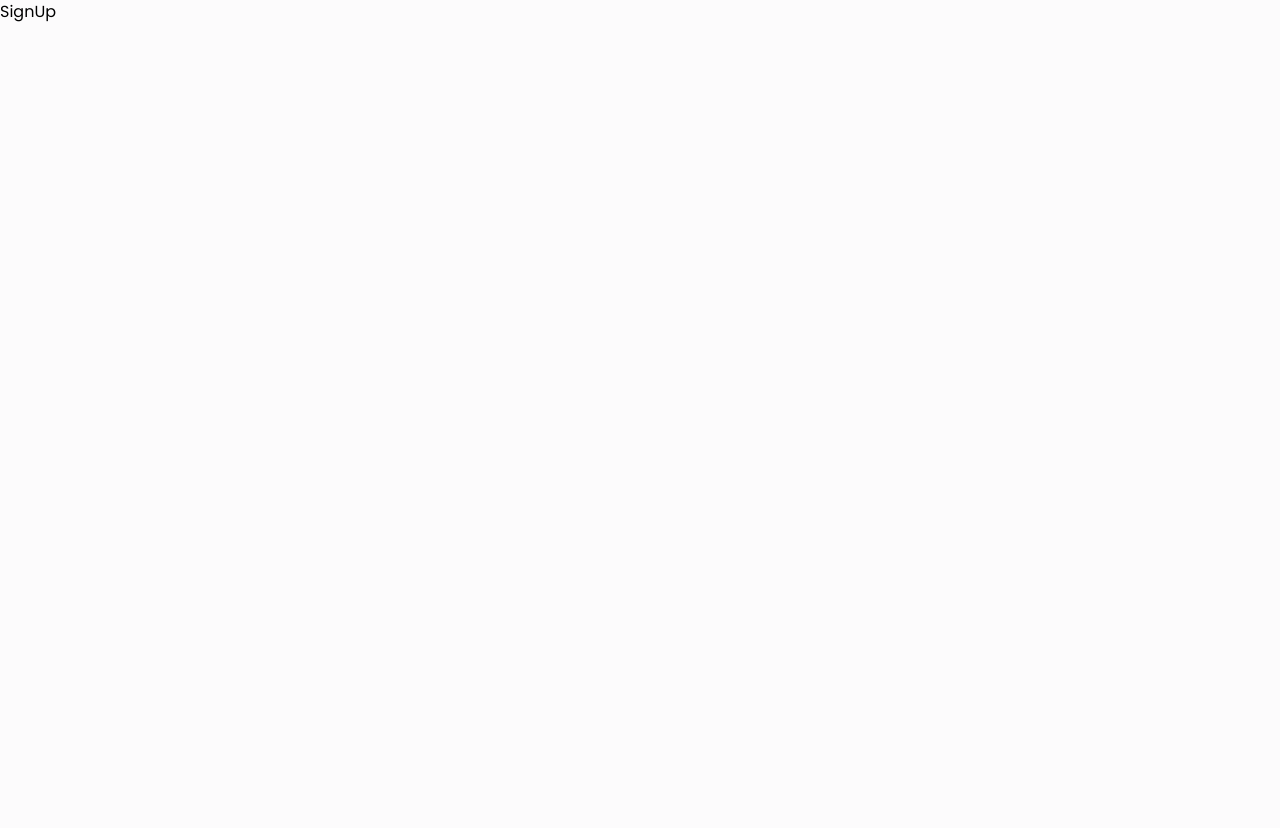
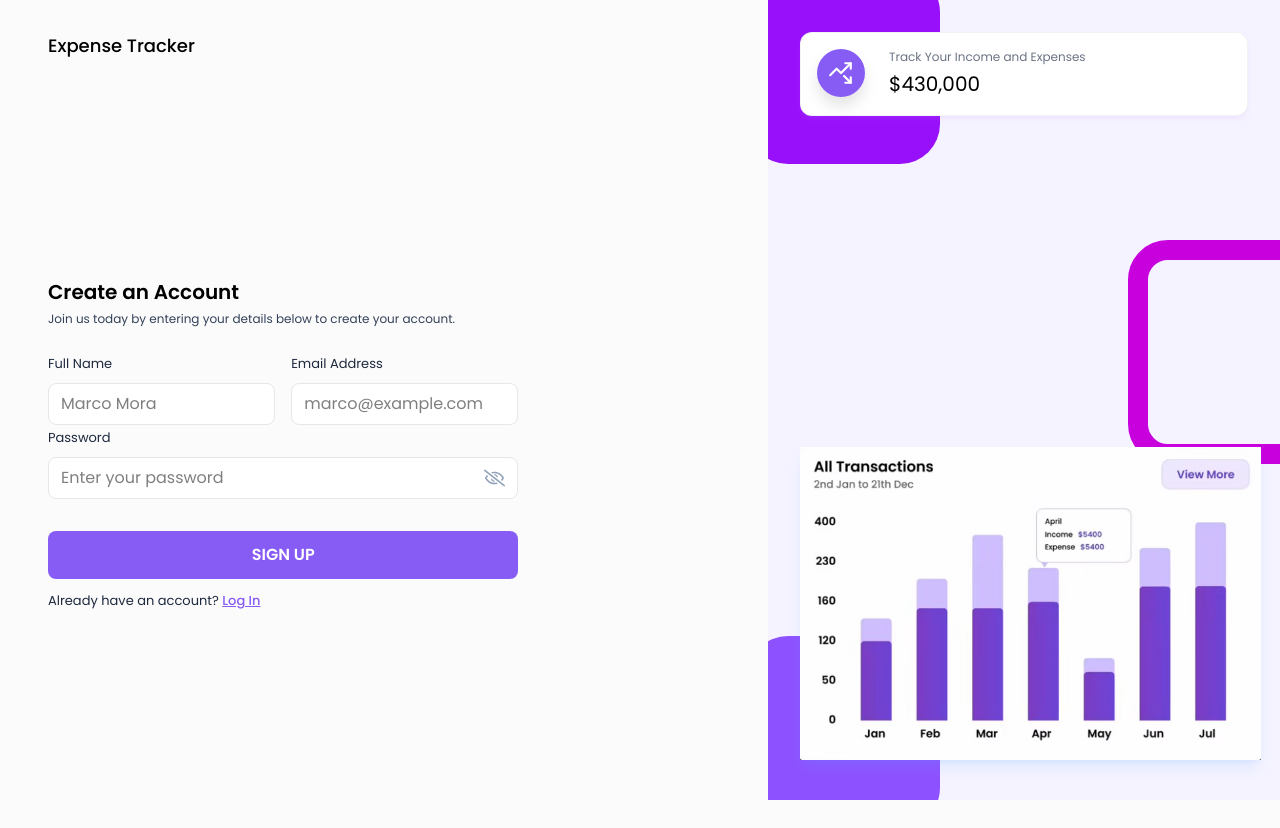
Before and after one commit to moramarcomg/expenseTracker, a React (Vite) app in the folder frontend/expense-tracker/: page /signUp in a window 1280 px wide. Before the commit the page ends 800 px from the top, so only its background shows below. Built offline with nearby package versions, Linux system fonts and the light colour scheme.

Commit message:
Feat: Sign Up page working

```diff
--- a/frontend/expense-tracker/src/index.css
+++ b/frontend/expense-tracker/src/index.css
@@ -23,5 +23,5 @@
 }
 
 .btn-primary{
-    @apply w-full text-sm font-medium text-white bg-violet-500 shadow-lg shadow-purple-600/5 p-[10px] rounded-md my-1 hover:bg-purple-600/15 hover:text-purple-600;
+    @apply w-full text-sm font-medium text-white bg-violet-500 shadow-lg shadow-purple-600/5 p-2.5 rounded-md my-1 hover:bg-purple-600/15 hover:text-purple-600;
 }
--- a/frontend/expense-tracker/src/pages/Auth/Login.jsx
+++ b/frontend/expense-tracker/src/pages/Auth/Login.jsx
@@ -2,6 +2,7 @@ import React, { useState } from 'react'
 import { useNavigate, Link } from 'react-router-dom'
 import AuthLayout from '../../components/layouts/AuthLayout'
 import Input from '../../components/Inputs/Input'
+import { validateEmail } from '../../utils/helper'
 
 const Login = () => {
   const [email, setEmail] = useState("");
@@ -13,6 +14,21 @@ const Login = () => {
   //Handle Login Form Submit
   const handleLogin = async (e) => {
     e.preventDefault();
+
+    if(!validateEmail(email)){
+      setError("Please enter a valid email address");
+      return;
+    }
+    if(!password){
+      setError("Please enter your password");
+      return;
+    }
+
+    setError
+
+
+    //Login API Call
+
   };
 
   return (
--- a/frontend/expense-tracker/src/pages/Auth/SignUp.jsx
+++ b/frontend/expense-tracker/src/pages/Auth/SignUp.jsx
@@ -1,8 +1,79 @@
-import React from 'react'
+import React, { useState } from 'react'
+import { useNavigate, Link } from 'react-router-dom'
+import AuthLayout from '../../components/layouts/AuthLayout'
+import Input from '../../components/Inputs/Input'
+import { validateEmail } from '../../utils/helper'
 
 const SignUp = () => {
+  const [profilePic, setProfilePic] = useState(null);
+  const [fullName, setFullName] = useState("");
+  const [email, setEmail] = useState("");
+  const [password, setPassword] = useState("");
+
+  const [error, setError] = useState(null);
+
+  const navigate = useNavigate();
+
+  //Handle Sign Up Form Submit
+  const handleSignUp = async (e) => {
+    e.preventDefault();
+  }
+
   return (
-    <div>SignUp</div>
+    <AuthLayout>
+      <div className="lg:w-[70%] h-3/4 md:h-full flex flex-col justify-center">
+        <h3 className="text-xl font-semibold text-black">Create an Account</h3>
+        <p className="text-xs text-slate-700 mt-1.25 mb-6">
+          Join us today by entering your details below to create your account.
+        </p>
+
+        <form onSubmit={handleSignUp}>
+          <div className="flex gap-4">
+            <div className="flex-1">
+              <Input
+                value={fullName}
+                onChange={({target}) => setFullName(target.value)}
+                label="Full Name"
+                placeholder="Marco Mora"
+                type="text"
+              />
+            </div>
+            <div className="flex-1">
+              <Input
+                value={email}
+                onChange={({target}) => setEmail(target.value)}
+                label="Email Address"
+                placeholder="marco@example.com"
+                type="text"
+              />
+            </div>
+          </div>
+          <Input
+            value={password}
+            onChange={({target}) => setPassword(target.value)}
+            label="Password"
+            placeholder="Enter your password"
+            type="password"
+          />
+
+          {error && <p className="text-red-500 text-xs pb-2.5">{error}</p>}
+
+          <button
+            type="submit"
+            className="w-full bg-primary text-white py-3 rounded-lg font-semibold cursor-pointer mt-8"
+          >
+            SIGN UP
+          </button>
+
+          <p className="text-[13px] text-slate-800 mt-3">
+            Already have an account?{" "}
+            <Link className="font-medium text-primary underline" to="/login">
+              Log In
+            </Link>
+          </p>
+        </form>
+      </div>
+    </AuthLayout>
   )
 }
 
--- a/frontend/expense-tracker/src/utils/helper.js
+++ b/frontend/expense-tracker/src/utils/helper.js
@@ -0,0 +1,5 @@
+export const validateEmail = (email) => {
+  return String(email)
+    .toLowerCase()
+    .match(/^[^\s@]+@[^\s@]+\.[^\s@]+$/);
+};
```
